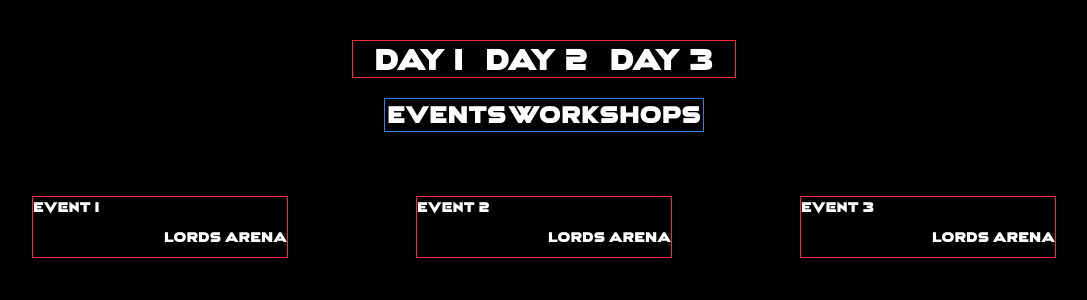
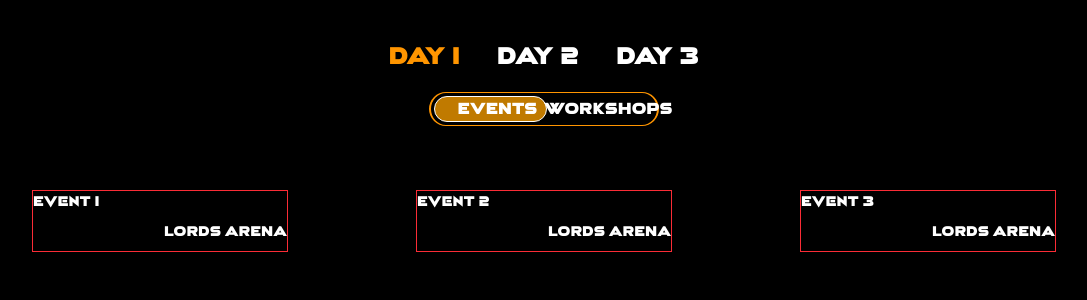
Before and after one commit to Praiseson6065/aarohan-website-main, a Next.js app: page /events in a window 1280 px wide. Shown: the top 300 px of the page, without its empty margins (96-1183 px from the left). Built offline with nearby package versions, Linux system fonts and the light colour scheme.

Commit message:
style: styled the header

```diff
--- a/src/app/events/page.jsx
+++ b/src/app/events/page.jsx
@@ -53,18 +53,19 @@ const events = () => {
     const [eventToggle, setEventToggle] = useState(true);
 
   return (
-    <div className="min-h-screen text-3xl">
+    <div className="min-h-screen text-2xl select-none">
       <div className="mt-10 mb-5">
-        <li className="w-[30%] max-w-[60%] h-fit mx-auto flex items-center justify-evenly border border-red-500">
-          <ul onClick={() => setDay(0)}>DAY 1</ul>
-          <ul onClick={() => setDay(1)}>DAY 2</ul>
-          <ul onClick={() => setDay(2)}>DAY 3</ul>
+        <li className="w-[30%] max-w-[60%] h-fit mx-auto flex items-center justify-evenly">
+          <ul className={`${day===0?'text-[#FF9500]':''} transition-all duration-300`} onClick={() => setDay(0)}>DAY 1</ul>
+          <ul className={`${day===1?'text-[#FF9500]':''} transition-all duration-300`} onClick={() => setDay(1)}>DAY 2</ul>
+          <ul className={`${day===2?'text-[#FF9500]':''} transition-all duration-300`} onClick={() => setDay(2)}>DAY 3</ul>
         </li>
       </div>
-      <div className="text-2xl">
-        <div className="w-[25%] max-w-1/2 h-fit mx-auto flex items-center justify-evenly border border-blue-500">
-          <div onClick={() => setEventToggle(true)}>EVENTS</div>
-          <div onClick={() => setEventToggle(false)}>WORKSHOPS</div>
+      <div className="text-base cursor-default">
+        <div className="relative w-[18%] max-w-1/2 h-fit mx-auto px-5 py-1 flex items-center justify-between border border-x-2 border-[#FF9500] rounded-4xl">
+          <span className={`absolute w-[50%] h-[calc(100%-6px)] top-[3px] left-[3px] bg-[#C07A00] border rounded-4xl ${!eventToggle? 'translate-x-[calc(100%-6px)]':''} -z-10 transition-all duration-700 ease-out`}></span>
+          <div className="w-1/2 text-center" onClick={() => setEventToggle(true)}>EVENTS</div>
+          <div className="w-1/2 text-center" onClick={() => setEventToggle(false)}>WORKSHOPS</div>
         </div>
       </div>
 
```
